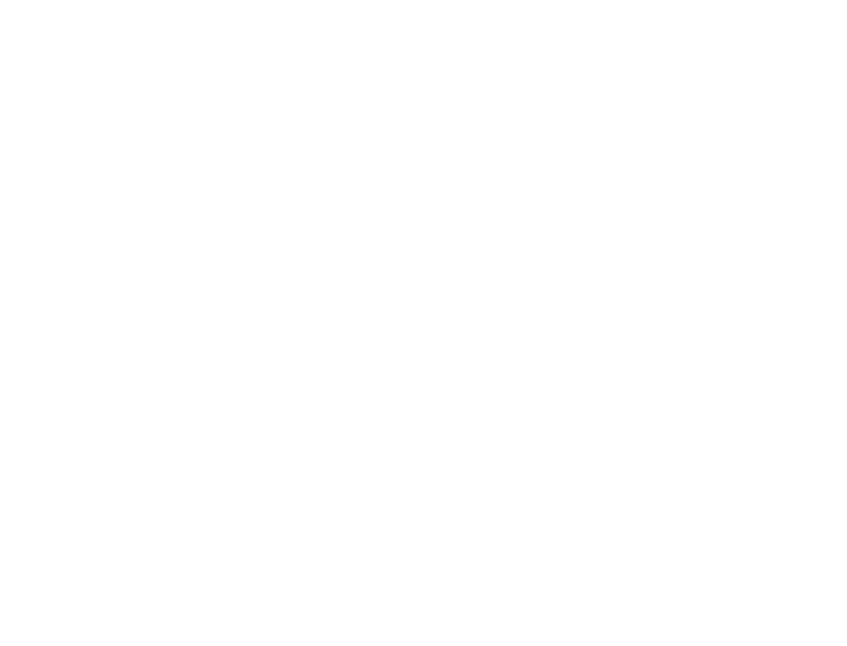
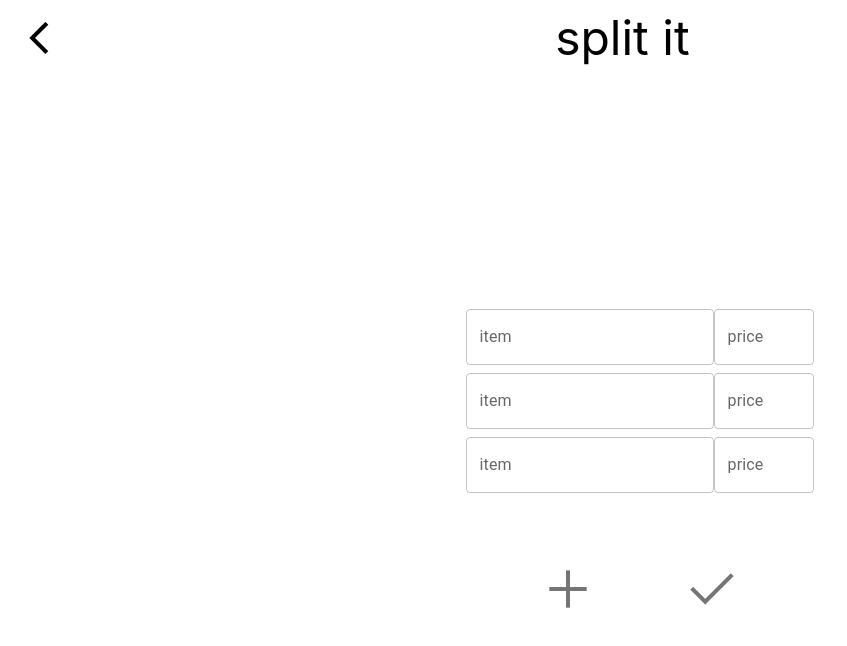
Before and after one commit to exing1/split-it, a React (Create React App) app: page /input in a window 1280 px wide. Before the commit this address had no page. Shown: the top 646 px of the page, without its empty margins (0-847 px from the left). Built offline with nearby package versions, Linux system fonts and the light colour scheme.

Commit message:
semi functioning inputs

```diff
--- a/src/App.css
+++ b/src/App.css
@@ -7,9 +7,9 @@
   width: 96%;
   display: flex;
   justify-content: space-between;
-  align-items: stretch;
+  align-items: center;
   margin: 8px;
-  height: 8vw;
+  height: clamp(48px, 8vw, 64px);
 }
 
 .nav {
@@ -18,7 +18,7 @@
 }
 
 .material-symbols-outlined {
-  font-size: 10vw;
+  font-size: clamp(48px, 8vw, 64px);
 }
 
 .box {
@@ -48,6 +48,20 @@
   justify-content: center;
 }
 
+.input-box {
+  padding: 4px;
+}
+
+.input-opt {
+  padding: 36px;
+}
+
+#text-inputs {
+  padding: 16px;
+  max-height: 60%;
+  overflow-y: auto;
+}
+
 #file-upload {
   width: 100%;
   text-align: center;
@@ -58,7 +72,8 @@
 }
 
 .name {
-  font-size: 8vw;
+  font-size: clamp(32px, 6vw, 48px);
+  height: clamp(48px, 8vw, 64px);
 }
 
 #hidden-next {
--- a/src/App.js
+++ b/src/App.js
@@ -2,8 +2,8 @@
 import './App.css';
 import { BrowserRouter, Routes, Route } from "react-router-dom";
 
-import Layout from "./pages/Layout"
 import Scan from "./pages/Scan";
+import Input from "./pages/Input"
 import Tip from "./pages/Tip";
 import Select from "./pages/Select";
 import Result from "./pages/Result";
@@ -12,12 +12,11 @@
   return (
     <BrowserRouter>
       <Routes>
-          <Route path="/" element={<Layout />}/>
-          <Route index element={<Scan />} />
-          <Route path="tip" element={<Tip />} />
-          <Route path="select" element={<Select />} />
-          <Route path="scan" element={<Scan />} />
-          <Route path="result" element={<Result />} />
+          <Route index element={<Scan/>}/>
+          <Route path="input" element={<Input/>}/>
+          <Route path="tip" element={<Tip/>}/>
+          <Route path="select" element={<Select/>}/>
+          <Route path="result" element={<Result/>}/>
       </Routes>
     </BrowserRouter>
   );
--- a/src/components/TopBar.js
+++ b/src/components/TopBar.js
@@ -19,7 +19,7 @@
                     navigate_before
                 </div>
             </Link>
-            <div className="name">Split It</div>
+            <div className="name">split it</div>
             <div className="material-symbols-outlined" id="hidden-next">
                 navigate_next
             </div>
--- /dev/null
+++ b/src/pages/Input.js
@@ -0,0 +1,63 @@
+import TopBar from "../components/TopBar";
+import TextField from '@mui/material/TextField';
+import IconButton from '@mui/material/IconButton';
+import Stack from '@mui/material/Stack';
+import { useState } from "react";
+
+
+export default function Input() {
+
+    const [inputs, setInputs] = useState([<InputBox />, <InputBox />, <InputBox />])
+
+    const addBox = () => {
+        setInputs([...inputs, <InputBox />])
+    }
+
+    // const submit = () => {
+    //     inputs.map((input) => )
+    // }
+
+    return (
+        <>
+        <TopBar prev="/"/>
+        <div className="box">
+            <div id="text-inputs">
+                {inputs}
+            </div>
+            <Stack className="input-opt" direction="row" spacing={8}>
+                <IconButton onClick={addBox}>
+                    <AddIcon/>
+                </IconButton>
+                <IconButton>
+                    <ConfirmIcon/>
+                </IconButton>
+            </Stack>
+        </div>
+        </>
+    )
+}
+
+function InputBox() {
+    return (
+        <div className="input-box">
+            <TextField label="item"/>
+            <TextField label="price" type="number" sx={{width: "10ch"}}/>
+        </div>
+    );
+}
+
+function AddIcon() {
+    return (
+        <span className="material-symbols-outlined">
+            add
+        </span>
+    );
+}
+
+function ConfirmIcon() {
+    return (
+        <span className="material-symbols-outlined">
+            check
+        </span>
+    );
+}
--- a/src/pages/Scan.js
+++ b/src/pages/Scan.js
@@ -1,5 +1,6 @@
 import TopBar from "../components/TopBar";
 import { Link } from "react-router-dom";
+import Button from '@mui/material/Button';
 
 const Scan = () => {
     const get_image = (img) => {
@@ -9,16 +10,14 @@
         <>
             <TopBar prev=""/>
             <div className="box">
-                <div className="upload">
-                    <form className="upload-form">
-                        <input type="file" id="file-upload"/>
-                        <Link to="/tip">
-                            <input type="submit"/>
-                        </Link>
-                    </form>
-                </div>
+                <Button variant="contained" component="label">
+                    Upload
+                    <input hidden accept="image/*" multiple type="file" />
+                </Button>
                 <div className="input">
-                    input manually
+                    <Link className="nav" to="/input">
+                        input manually
+                    </Link>
                 </div>
             </div>
         </>
```
Also changed, not shown: 1 other file (tests, documents, lock files or other folders).
